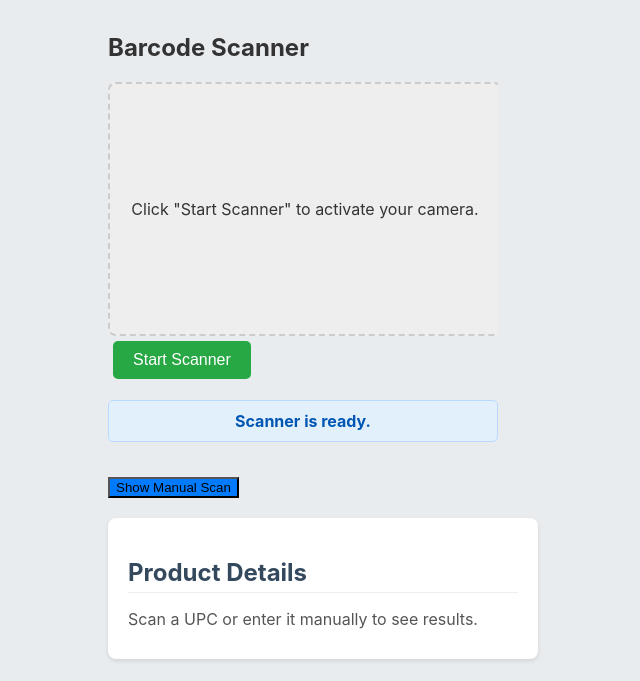
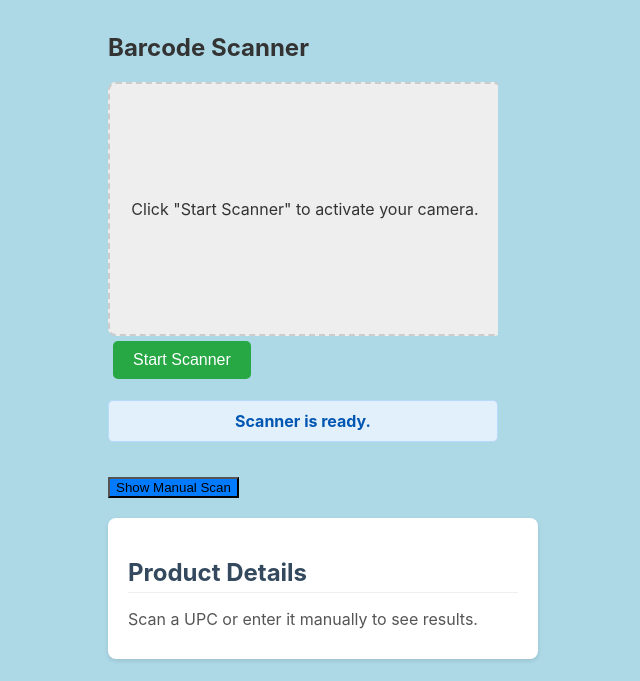
Before and after one commit to JordanFaifai/upc-scanner-project, a website: page index.html in a window 1280 px wide. Shown: the part 119-800 px from the top of the page, without its empty margins (337-977 px from the left). Drawn offline with Linux system fonts and the light colour scheme.

Commit message:
TEMP: Testing body background color visibility]

```diff
--- a/style.css
+++ b/style.css
@@ -5,7 +5,7 @@ body {
     font-family: -apple-system, BlinkMacMacFont, "Segoe UI", Roboto, Oxygen, Ubuntu, Cantarell, "Open Sans", "Helvetica Neue", sans-serif;
     margin: 0;
     padding: 20px;
-    background-color: #e9ecef; /* Changed: Softer, light grey background */
+    background-color: lightblue; /* Changed: Softer, light grey background */
     color: #333;
     display: flex;
     flex-direction: column;
```
